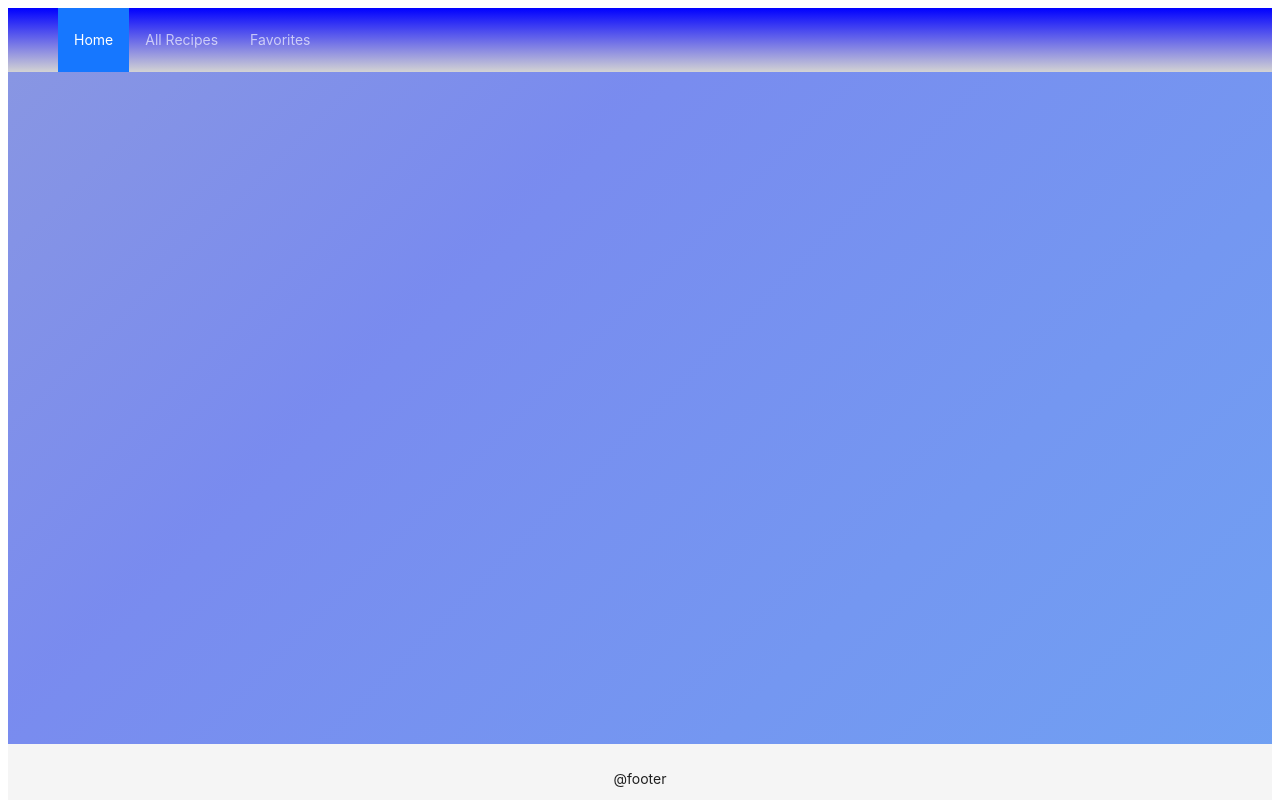
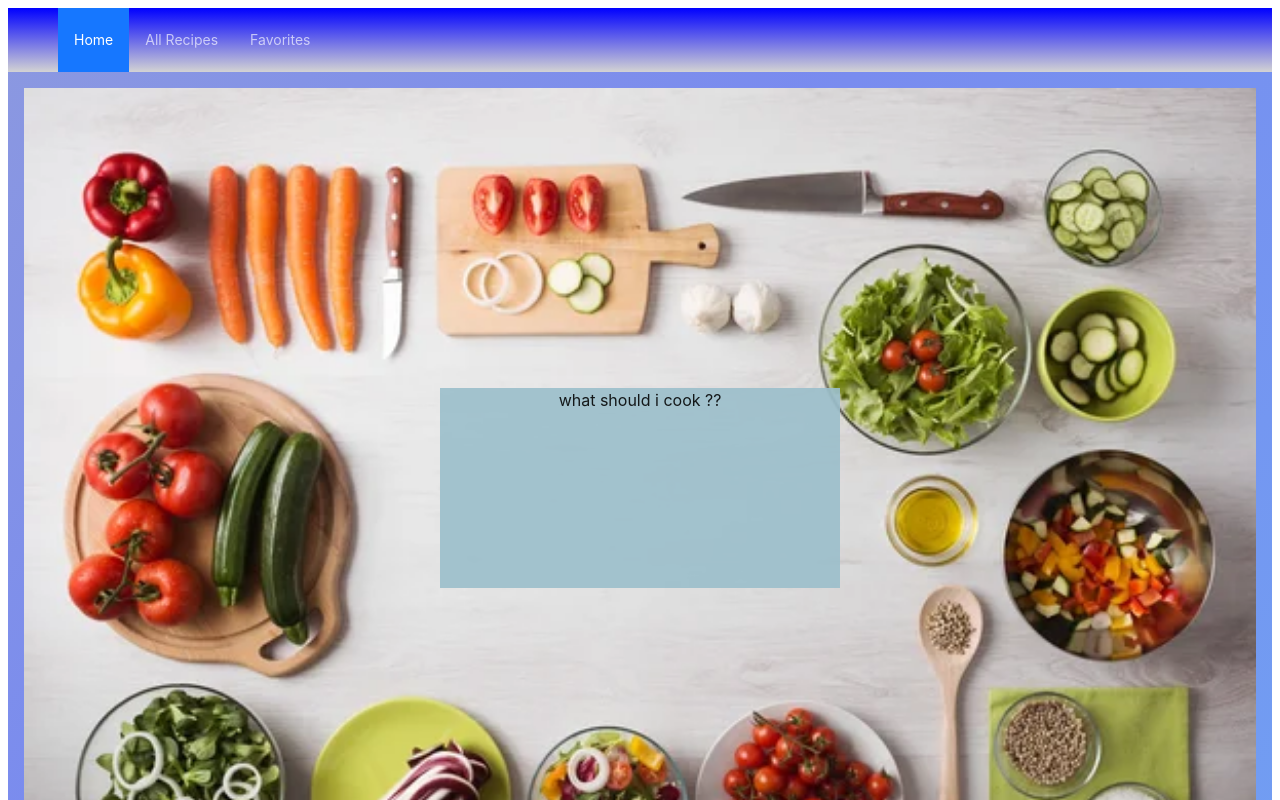
Before and after one commit to chagraCome/asma-redi-project, a React (Vite) app: page / in a window 1280 px wide. Shown: the top 800 px of the page. Built offline with nearby package versions, Linux system fonts and the light colour scheme; no server answers.

Commit message:
style homepage change routing

```diff
--- a/src/components/HomePage.jsx
+++ b/src/components/HomePage.jsx
@@ -4,7 +4,9 @@ export default function HomePage() {
     const { Footer } = Layout;
 return(
     <div className={styles.landingimage} style={{textAlign: 'center'}}>
-        home page
+        <div className={styles.titleHeadline}>
+            what should i cook ??
+        </div>
     </div>
 )
 }
--- a/src/components/HomePage.module.css
+++ b/src/components/HomePage.module.css
@@ -1,7 +1,16 @@
 .landingimage{
-    background-image: url('../assets/recipe-top-image.jpg');
+    background-image: url('../assets/landing.jpg');
     background-size: cover;
     background-repeat: no-repeat;
     width: 100%;
     height: 100vh;
+    display: flex;
+    justify-content: center;
+    align-items: center;
 }
+.titleHeadline{
+    text-align: center;
+    background-color: rgba(155, 191, 203, 0.896);
+    width: 400px;
+    height: 200px;
+}
--- a/src/components/SecContent.jsx
+++ b/src/components/SecContent.jsx
@@ -28,7 +28,7 @@ export default function SecContent() {
         }}
       > */}
         <Routes>
-          <Route path="/home" element={<HomePage />} exact />
+          <Route path="/" element={<HomePage />} exact />
           <Route
             path="/recipes"
             element={
--- a/src/components/SecHeader.jsx
+++ b/src/components/SecHeader.jsx
@@ -7,7 +7,7 @@ export default function SecHeader() {
     {
       label: "Home",
       key: "home",
-      target: "/home",
+      target: "/",
     },
     {
       label: "All Recipes",
```
Also changed, not shown: src/assets/landing.jpg (added).
